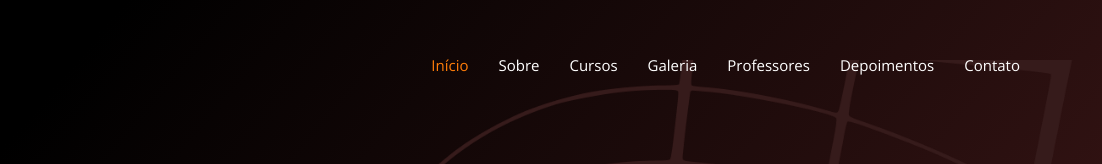
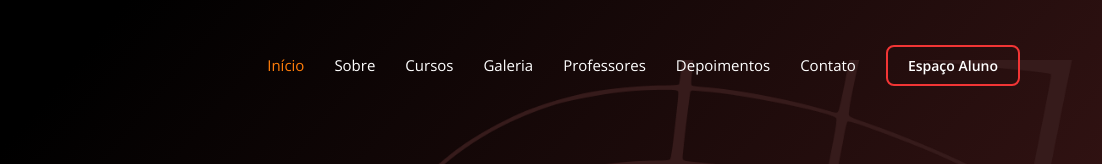
Before and after one commit to EscolaBanzos/site-plataforma, a website: page index.html in a window 1280 px wide. Shown: the top 164 px of the page, 178-1280 px from the left. Drawn offline with nearby package versions, Linux system fonts and the light colour scheme.

Commit message:
fix: update link for Espaço Aluno to point to the correct URL

```diff
--- a/index.html
+++ b/index.html
@@ -67,7 +67,7 @@
             </li>
             <li><a class="nav-link scrollto" href="#contact">Contato</a></li>
             <!-- TODO: Implementar o link para o espaco aluno -->
-            <!-- <li><a class="online-school scrollto" href="#">Espaço Aluno</a></li> -->
+            <li><a class="online-school scrollto" href="https://cursos.escolademusicabanzos.com">Espaço Aluno</a></li>
           </ul>
           <i class="bi bi-list mobile-nav-toggle"></i>
         </nav>
```
